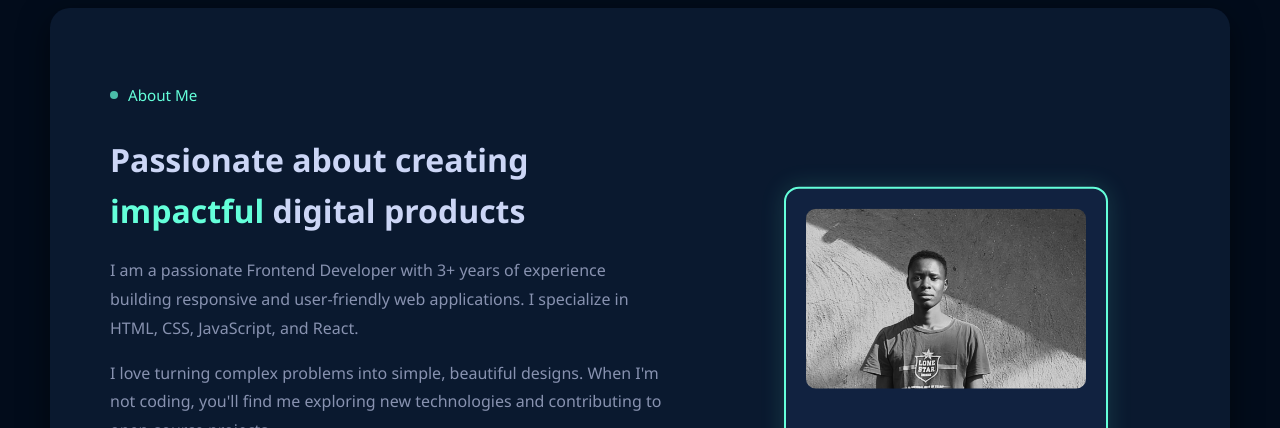
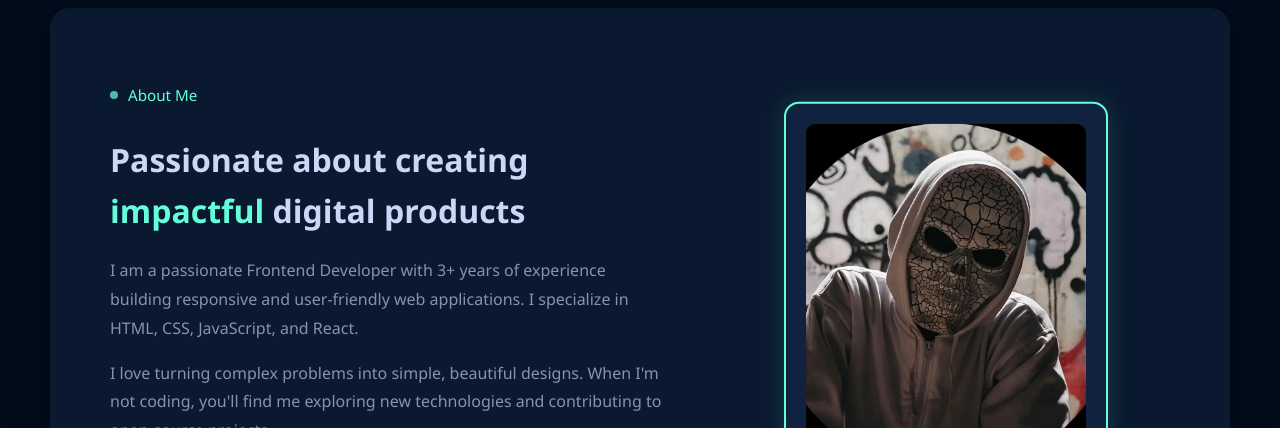
Before and after one commit to lincolin404/portfolio, a plain HTML site: page index.html in a window 1280 px wide. Shown: the part 990-1418 px from the top of the page. Drawn offline with Linux system fonts and the light colour scheme.

Commit message:
Updated profile

```diff
--- a/index.html
+++ b/index.html
@@ -187,7 +187,7 @@
       <div class="about-right">
         <div class="about-card">
           <img
-              src="files/images/me.jpeg"
+              src="files/images/hackerr!.jpeg"
               alt="Animated Image of a Developer"
               width="280"
               height="320"
```
Also changed, not shown: files/images/hackerr!.jpeg (added), files/images/me.jpeg (deleted).
